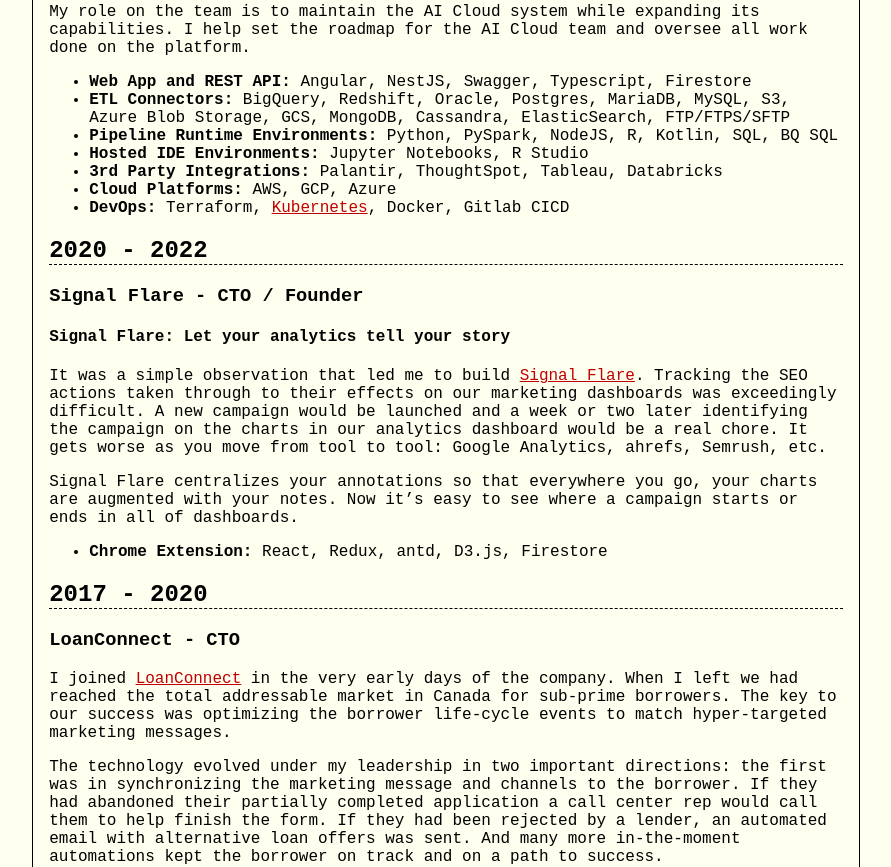
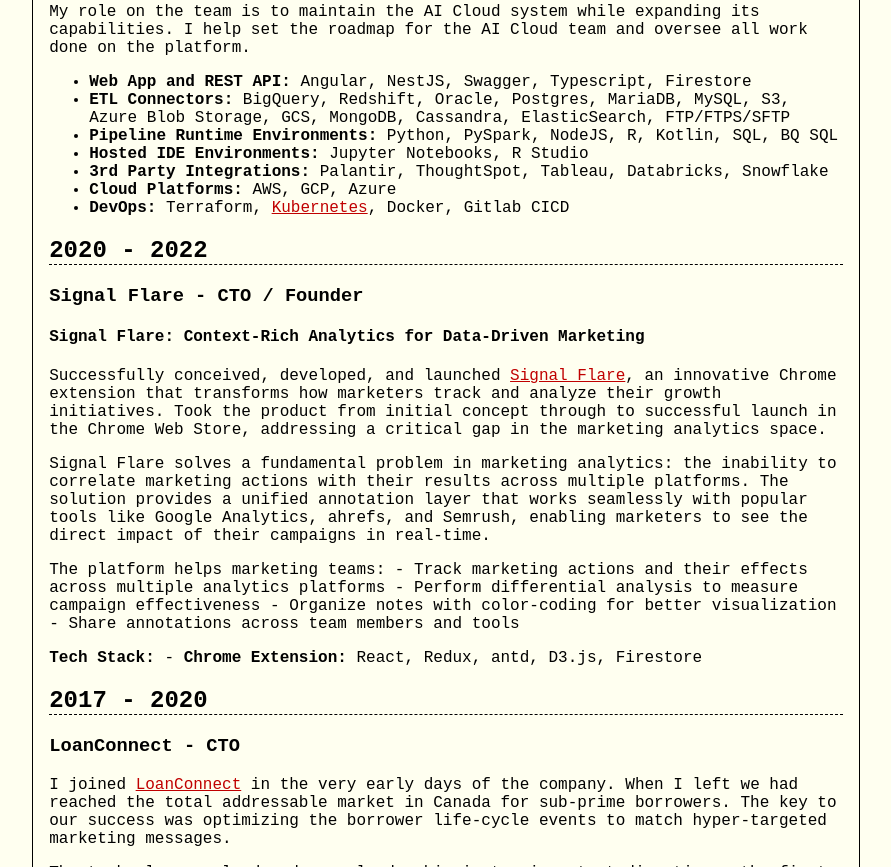
Before and after one commit to agarithm/calling-card, a plain HTML site: page public/index.html in a window 1280 px wide. Shown: the part 676-1543 px from the top of the page, without its empty margins (194-1085 px from the left). Drawn offline with Linux system fonts and the light colour scheme.

Commit message:
More vibe resume building with Copilot Agent Mode

```diff
--- a/public/index.html
+++ b/public/index.html
@@ -38,18 +38,17 @@
 <li><strong>ETL Connectors:</strong> BigQuery, Redshift, Oracle, Postgres, MariaDB, MySQL, S3, Azure Blob Storage, GCS, MongoDB, Cassandra, ElasticSearch, FTP/FTPS/SFTP</li>
 <li><strong>Pipeline Runtime Environments:</strong> Python, PySpark, NodeJS, R, Kotlin, SQL, BQ SQL</li>
 <li><strong>Hosted IDE Environments:</strong> Jupyter Notebooks, R Studio</li>
-<li><strong>3rd Party Integrations:</strong> Palantir, ThoughtSpot, Tableau, Databricks</li>
+<li><strong>3rd Party Integrations:</strong> Palantir, ThoughtSpot, Tableau, Databricks, Snowflake</li>
 <li><strong>Cloud Platforms:</strong> AWS, GCP, Azure</li>
 <li><strong>DevOps:</strong> Terraform, <a href="k8s.html">Kubernetes</a>, Docker, Gitlab CICD</li>
 </ul>
 <h2 id="section">2020 - 2022</h2>
 <h3 id="signal-flare---cto-founder">Signal Flare - CTO / Founder</h3>
-<h4 id="signal-flare-let-your-analytics-tell-your-story">Signal Flare: Let your analytics tell your story</h4>
-<p>It was a simple observation that led me to build <a href="https://signalflare.app/" target="_blank">Signal Flare</a>. Tracking the SEO actions taken through to their effects on our marketing dashboards was exceedingly difficult. A new campaign would be launched and a week or two later identifying the campaign on the charts in our analytics dashboard would be a real chore. It gets worse as you move from tool to tool: Google Analytics, ahrefs, Semrush, etc.</p>
-<p>Signal Flare centralizes your annotations so that everywhere you go, your charts are augmented with your notes. Now it’s easy to see where a campaign starts or ends in all of dashboards.</p>
-<ul>
-<li><strong>Chrome Extension:</strong> React, Redux, antd, D3.js, Firestore</li>
-</ul>
+<h4 id="signal-flare-context-rich-analytics-for-data-driven-marketing">Signal Flare: Context-Rich Analytics for Data-Driven Marketing</h4>
+<p>Successfully conceived, developed, and launched <a href="https://signalflare.app/" target="_blank">Signal Flare</a>, an innovative Chrome extension that transforms how marketers track and analyze their growth initiatives. Took the product from initial concept through to successful launch in the Chrome Web Store, addressing a critical gap in the marketing analytics space.</p>
+<p>Signal Flare solves a fundamental problem in marketing analytics: the inability to correlate marketing actions with their results across multiple platforms. The solution provides a unified annotation layer that works seamlessly with popular tools like Google Analytics, ahrefs, and Semrush, enabling marketers to see the direct impact of their campaigns in real-time.</p>
+<p>The platform helps marketing teams: - Track marketing actions and their effects across multiple analytics platforms - Perform differential analysis to measure campaign effectiveness - Organize notes with color-coding for better visualization - Share annotations across team members and tools</p>
+<p><strong>Tech Stack:</strong> - <strong>Chrome Extension:</strong> React, Redux, antd, D3.js, Firestore</p>
 <h2 id="section-1">2017 - 2020</h2>
 <h3 id="loanconnect---cto">LoanConnect - CTO</h3>
 <p>I joined <a href="https://loanconnect.ca/" target="_blank" rel="noopener noreferrer">LoanConnect</a> in the very early days of the company. When I left we had reached the total addressable market in Canada for sub-prime borrowers. The key to our success was optimizing the borrower life-cycle events to match hyper-targeted marketing messages.</p>
```
